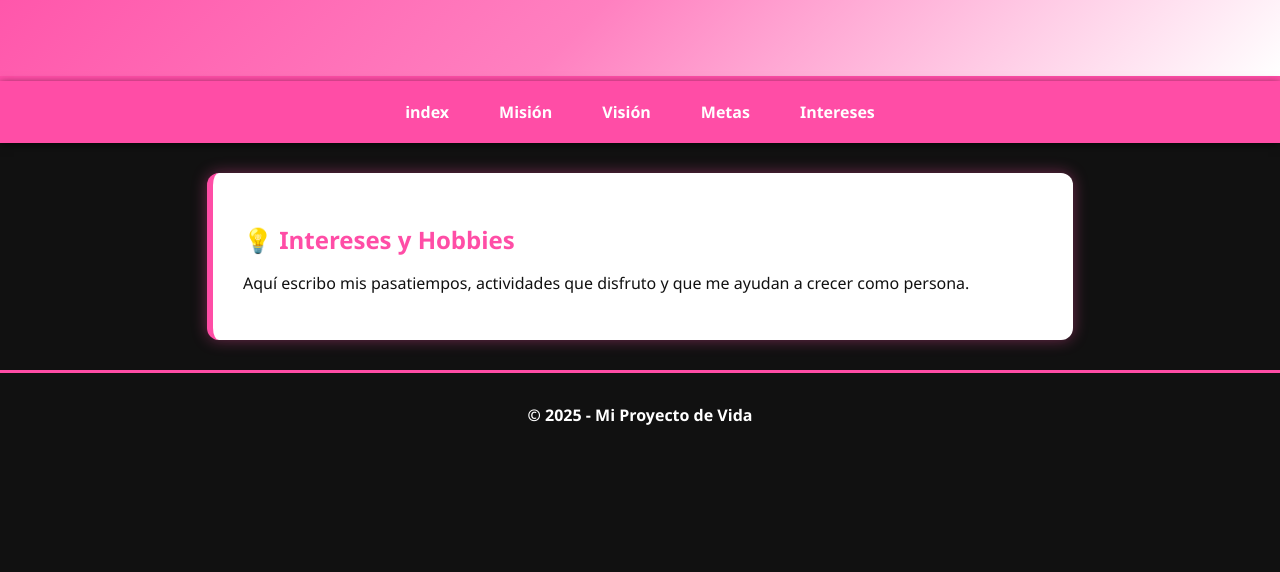
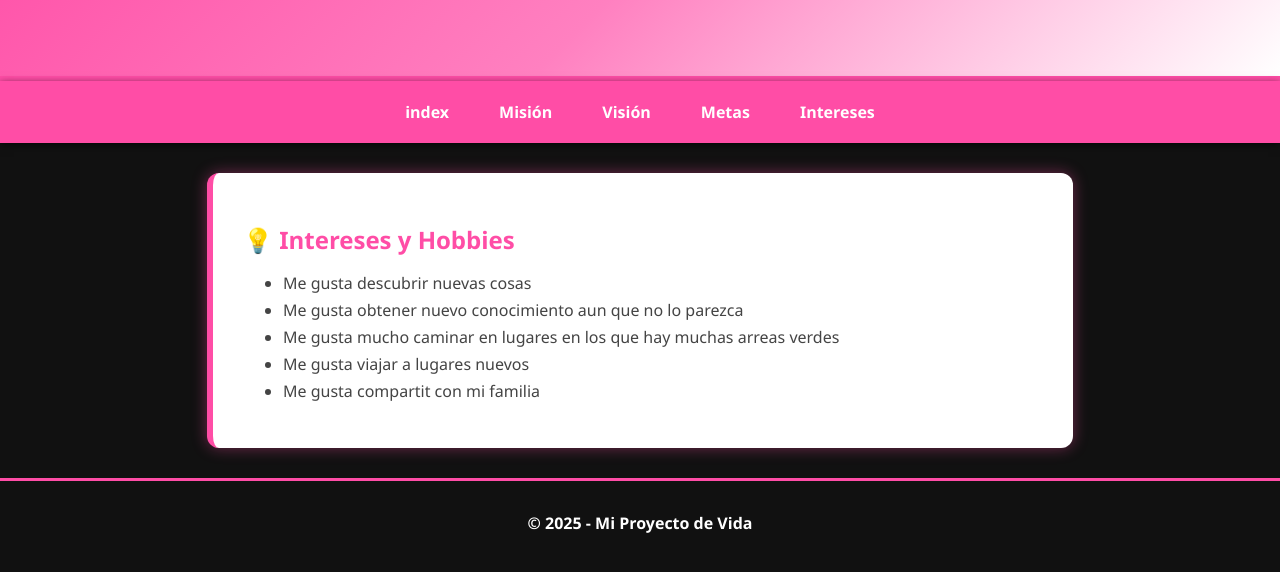
Before and after one commit to Monicamontes/proyectodevida, a plain HTML site: page hobbies.html in a window 1280 px wide. Shown: the part 140-712 px from the top of the page. Drawn offline with Linux system fonts and the light colour scheme.

Commit message:
Update hobbies.html

```diff
--- a/hobbies.html
+++ b/hobbies.html
@@ -25,7 +25,13 @@
 
 <section id="hobbies">
     <h2>💡 Intereses y Hobbies</h2>
-    <p>Aquí escribo mis pasatiempos, actividades que disfruto y que me ayudan a crecer como persona.</p>
+    <p> <ul>
+        <li>Me gusta descubrir nuevas cosas </li>
+      <li>Me gusta obtener nuevo conocimiento aun que no lo parezca </li>
+      <li>Me gusta mucho caminar en lugares en los que hay muchas arreas verdes </li>
+      <li>Me gusta viajar a lugares nuevos </li>
+      <li>Me gusta compartit con mi familia </li>
+    </ul> </p>
   </section>
 
   <footer>
```
